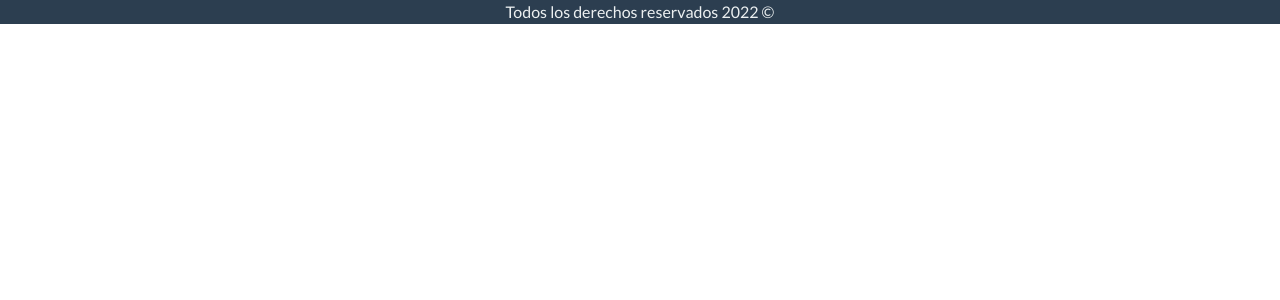
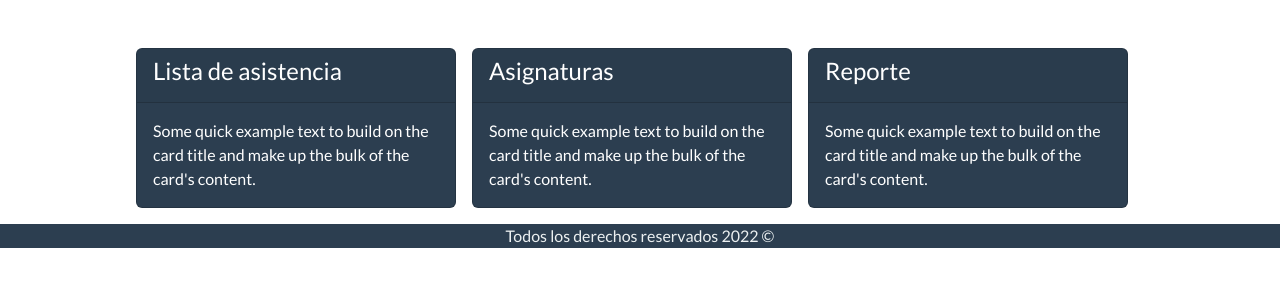
Before and after one commit to Jeflh/Easy-Professor, a PHP site: page / in a window 1280 px wide. Shown: the part 72-372 px from the top of the page. Run offline with PHP 8.4, Linux system fonts and the light colour scheme.

Commit message:
Creación de tarjetas y posicionamiento.

```diff
--- a/views/V_verPanel.php
+++ b/views/V_verPanel.php
@@ -6,6 +6,37 @@
 <body>
   <?php require('includes/header.php'); ?>
 
+  <div class="container">
+    <div class="d-flex justify-content-center">
+      <div class="col card text-white bg-primary mt-5 mb-3 me-3" style="max-width: 20rem;">
+        <div class="card-header ">
+          <h4 class="">Lista de asistencia</h4>
+        </div>
+        <div class="card-body">
+          <p class="card-text">Some quick example text to build on the card title and make up the bulk of the card's content.</p>
+        </div>
+      </div>
+
+      <div class="col card text-white bg-primary mt-5 mb-3 me-3" style="max-width: 20rem;">
+        <div class="card-header ">
+          <h4 class="">Asignaturas</h4>
+        </div>
+        <div class="card-body">
+          <p class="card-text">Some quick example text to build on the card title and make up the bulk of the card's content.</p>
+        </div>
+      </div>
+
+      <div class="col card text-white bg-primary mt-5 mb-3 me-3" style="max-width: 20rem;">
+        <div class="card-header ">
+          <h4 class="">Reporte</h4>
+        </div>
+        <div class="card-body">
+          <p class="card-text">Some quick example text to build on the card title and make up the bulk of the card's content.</p>
+        </div>
+      </div>
+    </div>
+  </div>
+
 <?php
   require('includes/footer.php');
 ?>
```
